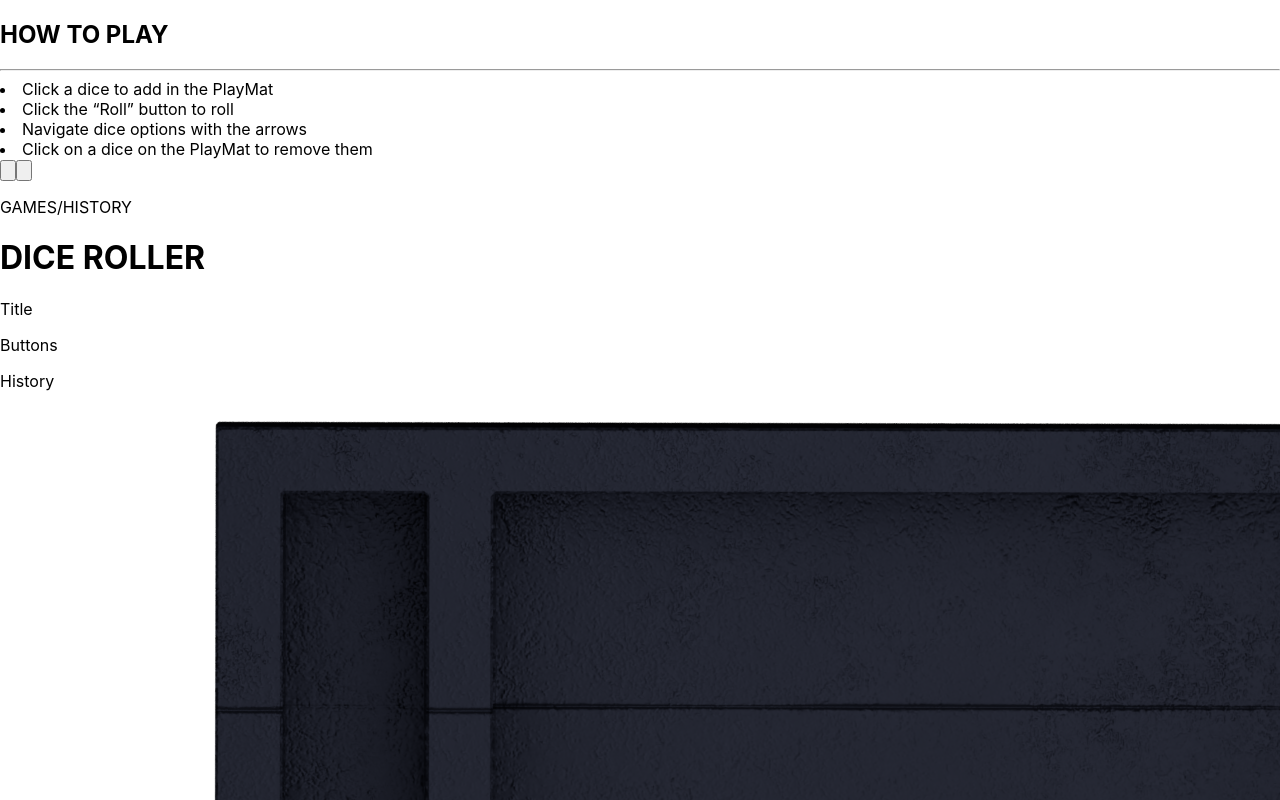
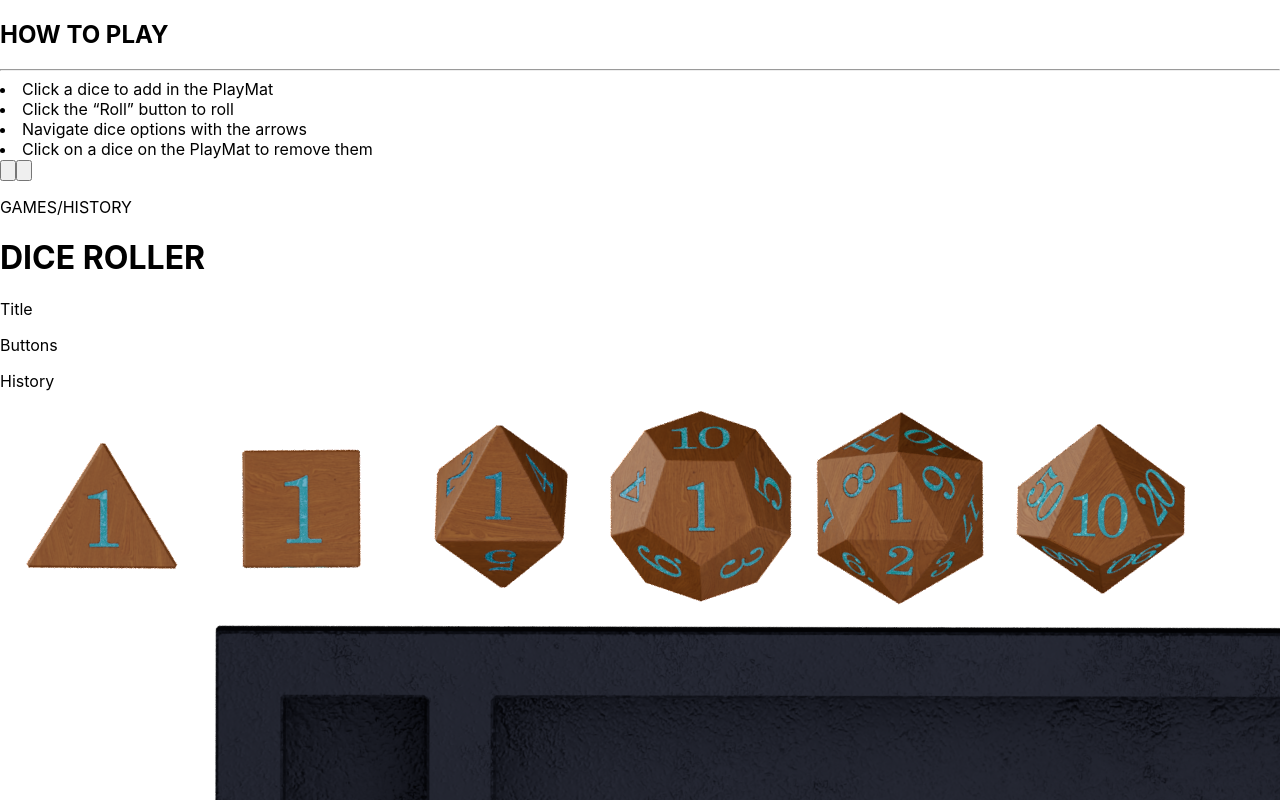
Before and after one commit to Ceazah-Ezz/protodiceroller, a React (Create React App) app: page / in a window 1280 px wide. Built offline with nearby package versions, Linux system fonts and the light colour scheme.

Commit message:
Added addable and removable die functions
also fixed tailwind ✊

```diff
--- a/src/Application/Objects/Die.js
+++ b/src/Application/Objects/Die.js
@@ -17,7 +17,6 @@ class Die {
   getIsRolling() {
     return this.isRolling;
   }
-
   setIsRolling(value) {
     this.isRolling = value;
   }
--- a/src/Presentation/Components/DieComponent.js
+++ b/src/Presentation/Components/DieComponent.js
@@ -1,46 +1,107 @@
-import { useContext, useState } from "react";
-import Die from "../../Application/Objects/Die";
-import DieSkin from "../../Application/Objects/DieSkin";
-import { DieSkinContext } from "../Context/DieSkinContext";
+export default function DieComponent({
+  die,
+  dieSkin,
+  onRemove = () => {},
+  dieType,
+  onAdd = () => {},
+}) {
+  // const handleRoll = () => {
+  //   let counter = 0;
 
-export default function DieComponent(dieType = 20) {
-  const skin = useContext(DieSkinContext).skin;
-  const [dieObj, setDieObj] = useState(
-    () => new Die(skin != null ? skin : new DieSkin(), dieType)
-  );
+  //   const rollInterval = setInterval(() => {
+  //     dieObj.roll();
+  //     if (counter % 2 === 0) {
+  //       dieObj.setCurrentFaceImg(
+  //         dieObj.getDieCornerImgs()[dieObj.getDieValue() % 3]
+  //       );
+  //     } else {
+  //       dieObj.setCurrentFaceImg(
+  //         dieObj.getDieFacesImgs()[dieObj.getDieValue()]
+  //       );
+  //     }
+  //     counter++;
+  //     const clonedDie = Object.assign(
+  //       Object.create(Object.getPrototypeOf(dieObj)),
+  //       dieObj
+  //     );
+  //     setDieObj(clonedDie);
+  //     if (counter >= 8) {
+  //       clearInterval(rollInterval);
+  //     }
+  //   }, 100);
+  // };
 
-  const handleRoll = () => {
-    let counter = 0;
+  if (dieType !== undefined) {
+    let renderDieAssets = [];
+    switch (dieType) {
+      case 4:
+        renderDieAssets.push(...dieSkin.getD4Assets());
+        break;
+      case 6:
+        renderDieAssets.push(...dieSkin.getD6Assets());
+        break;
+      case 8:
+        renderDieAssets.push(...dieSkin.getD8Assets());
+        break;
+      case 12:
+        renderDieAssets.push(...dieSkin.getD12Assets());
+        break;
+      case 20:
+        renderDieAssets.push(...dieSkin.getD20Assets());
+        break;
+      case 100:
+        renderDieAssets.push(...dieSkin.getD100Assets());
+        break;
+      default:
+        renderDieAssets.push(...dieSkin.getD20Assets());
+        break;
+    }
 
-    const rollInterval = setInterval(() => {
-      dieObj.roll();
-      if (counter % 2 === 0) {
-        dieObj.setCurrentFaceImg(
-          dieObj.getDieCornerImgs()[dieObj.getDieValue() % 3]
-        );
-      } else {
-        dieObj.setCurrentFaceImg(
-          dieObj.getDieFacesImgs()[dieObj.getDieValue()]
-        );
-      }
-      counter++;
-      const clonedDie = Object.assign(
-        Object.create(Object.getPrototypeOf(dieObj)),
-        dieObj
-      );
-      setDieObj(clonedDie);
-      if (counter >= 8) {
-        clearInterval(rollInterval);
-      }
-    }, 100);
-  };
-  return (
-    <>
+    return (
       <img
-        src={dieObj.getCurrentFaceImg()}
-        onClick={handleRoll}
-        alt="D4_Face"
-      ></img>
-    </>
-  );
+        className="relative w-12 h-12 cursor-pointer"
+        src={renderDieAssets[0]}
+        alt={`D${dieType}`}
+        onClick={() => {
+          onAdd();
+        }}
+      />
+    );
+  } else {
+    let dieAssets = [];
+    let dieAssetIndex = die.getDieValue() - 1;
+    switch (die.getFaceCount()) {
+      case 4:
+        dieAssets.push(...dieSkin.getD4Assets());
+        break;
+      case 6:
+        dieAssets.push(...dieSkin.getD6Assets());
+        break;
+      case 8:
+        dieAssets.push(...dieSkin.getD8Assets());
+        break;
+      case 12:
+        dieAssets.push(...dieSkin.getD12Assets());
+        break;
+      case 20:
+        dieAssets.push(...dieSkin.getD20Assets());
+        break;
+      case 100:
+        dieAssets.push(...dieSkin.getD100Assets());
+        break;
+      default:
+        dieAssets.push(...dieSkin.getD20Assets());
+        break;
+    }
+    return (
+      <img
+        className="relative w-12 h-12 cursor-pointer"
+        src={dieAssets[dieAssetIndex]}
+        alt={`D${die.getFaceCount()}`}
+        onClick={() => {
+          onRemove();
+        }}
+      />
+    );
+  }
 }
--- a/src/Presentation/Pages/Buttons.js
+++ b/src/Presentation/Pages/Buttons.js
@@ -7,7 +7,7 @@ function Buttons() {
       <button className="h-[300px] w-[300px] bg-[#05a895] m-3 rounded-[20px]">
         <img className="h-[200px] w-[200px]" src={console} alt="Console Icon" />
       </button>
-      <button className="bg-[#05a895] m-3 rounded-[20px]">
+      <button className="h-[200px] w-[200px]bg-[#05a895] m-3 rounded-[20px]">
         <img
           className="h-[200px] w-[200px]"
           src={histogram}
--- a/src/Presentation/Pages/Playmat.js
+++ b/src/Presentation/Pages/Playmat.js
@@ -3,17 +3,25 @@ import { useContext } from "react";
 import playmat from "./SpiritTray.png";
 import { DieContext } from "../Context/DieContext";
 import { DieSkinContext } from "../Context/DieSkinContext";
+import Die from "../../Application/Objects/Die";
+import DieComponent from "../Components/DieComponent";
+
 import "./Revamped.css";
 
 function Playmat() {
-  // const handleAddDie = (dieType) => {
-  //   setDice(dice.push(new Die(dieType)));
-  // };
-  // const removeDie = (id) => {
-  //   setDice(dice.splice(id));
-  // };
-  const { die } = useContext(DieContext);
+  const { die, setDie } = useContext(DieContext);
   const { dieSkin } = useContext(DieSkinContext);
+
+  const handleAddDie = (dieType) => {
+    const newDie = new Die(dieType);
+    setDie([...die, newDie]);
+  };
+
+  const handleRemoveDie = (dieIndex) => {
+    const newDieArray = [...die];
+    newDieArray.splice(dieIndex, 1);
+    setDie(newDieArray);
+  };
 
   return (
     <div className="flex flex-row w-full h-5/6 border-2 border-red-500 justify-center items-center">
@@ -29,57 +37,68 @@ function Playmat() {
             </div> */}
 
       {/* Playmat Image */}
+      <div>
+        <div className="flex flex-row">
+          <DieComponent
+            dieSkin={dieSkin}
+            dieType={4}
+            onAdd={() => {
+              handleAddDie(4);
+            }}
+          />
+          <DieComponent
+            dieSkin={dieSkin}
+            dieType={6}
+            onAdd={() => {
+              handleAddDie(6);
+            }}
+          />
+          <DieComponent
+            dieSkin={dieSkin}
+            dieType={8}
+            onAdd={() => {
+              handleAddDie(8);
+            }}
+          />
+          <DieComponent
+            dieSkin={dieSkin}
+            dieType={12}
+            onAdd={() => {
+              handleAddDie(12);
+            }}
+          />
+          <DieComponent
+            dieSkin={dieSkin}
+            dieType={20}
+            onAdd={() => {
+              handleAddDie(20);
+            }}
+          />
+          <DieComponent
+            dieSkin={dieSkin}
+            dieType={100}
+            onAdd={() => {
+              handleAddDie(100);
+            }}
+          />
+        </div>
 
-      <img
-        width={1920}
-        height={1080}
-        src={playmat}
-        alt="PlayMat"
-        className=""
-      />
-
-      {die.map((die, index) => {
-        let dieAssets = [];
-        let dieAssetIndex = die.getDieValue() - 1;
-        switch (die.getFaceCount()) {
-          case 4:
-            dieAssets = dieSkin.getD4Assets();
-            break;
-          case 6:
-            dieAssets = dieSkin.getD6Assets();
-            break;
-          case 8:
-            dieAssets = dieSkin.getD8Assets();
-            break;
-          case 12:
-            dieAssets = dieSkin.getD12Assets();
-            break;
-          case 20:
-            dieAssets.push(...dieSkin.getD20Assets());
-            break;
-          case 100:
-            dieAssets = dieSkin.getD100Assets();
-            break;
-          default:
-            dieAssets = dieSkin.getD20Assets();
-            break;
-        }
-
-        console.log(dieAssets);
-
-        return (
-          <div
-            key={index}
-            className="w-[200px] h-[200px] flex items-center justify-center"
-          >
-            <img
-              className="w-[200px] h-[200px] object-contain"
-              src={dieAssets[dieAssetIndex]}
-              alt={`D${die.getFaceCount()}`}
-            />
-          </div>
-        );
-      })}
+        <img src={playmat} alt="PlayMat" className="w-full" />
+        <div className="flex flex-row">
+          {die.map((die, index) => {
+            return (
+              <DieComponent
+                key={index}
+                die={die}
+                dieSkin={dieSkin}
+                onRemove={() => {
+                  handleRemoveDie(index);
+                }}
+              />
+            );
+          })}
+        </div>
+      </div>
 
       {/* <button className='absolute bottom-4 right-4 bg-[#05a895] hover:bg-[#048579] text-white font-bold py-2 px-6 rounded-[25px] shadow-lg transition duration-200"'>
                 <img width={100} height={100} src={roll} alt='ROLL!'/>
--- a/tailwind.config.js
+++ b/tailwind.config.js
@@ -1,6 +1,6 @@
 /** @type {import('tailwindcss').Config} */
 module.exports = {
-  content: ["./src/index.js", "./src/Presentation/Pages/Revamped.js"],
+  content: ["./src/**/*.{js,jsx,ts,tsx}"],
   theme: {
     extend: {},
   },
```
